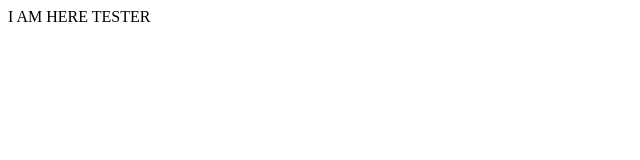
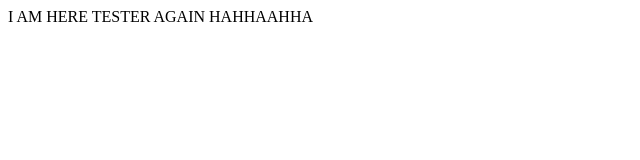
Before and after one commit to Armenianchess/GitHub-Exercise-part-1, a plain HTML site: page index.html in a window 1280 px wide. Shown: the whole page, without its empty margins (0-640 px from the left). Drawn offline with Linux system fonts and the light colour scheme.

Commit message:
added more text hahaha

```diff
--- a/index.html
+++ b/index.html
@@ -7,6 +7,6 @@
     <title>Document</title>
 </head>
 <body>
-    I AM HERE TESTER
+    I AM HERE TESTER AGAIN HAHHAAHHA
 </body>
 </html>
```
